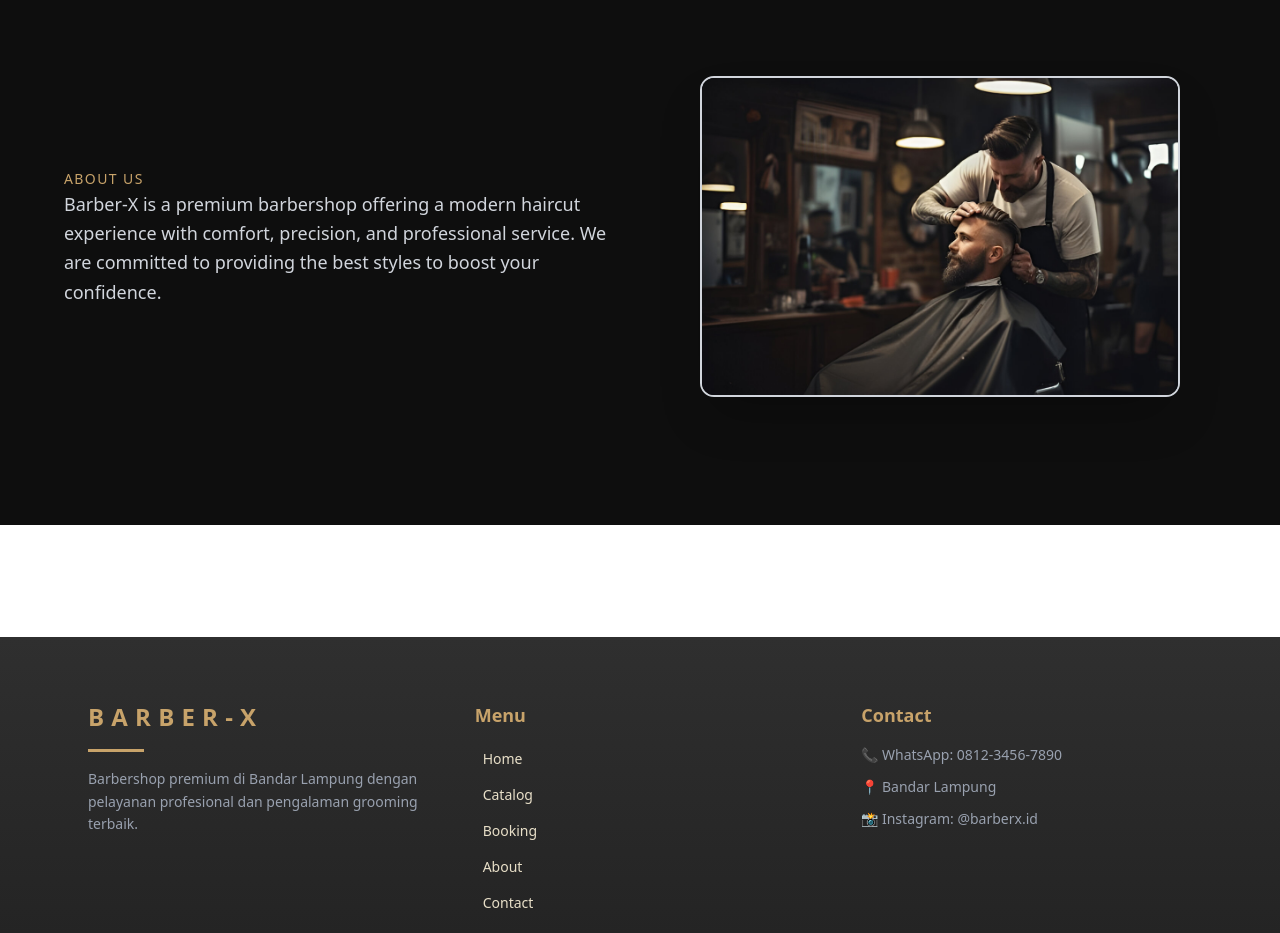
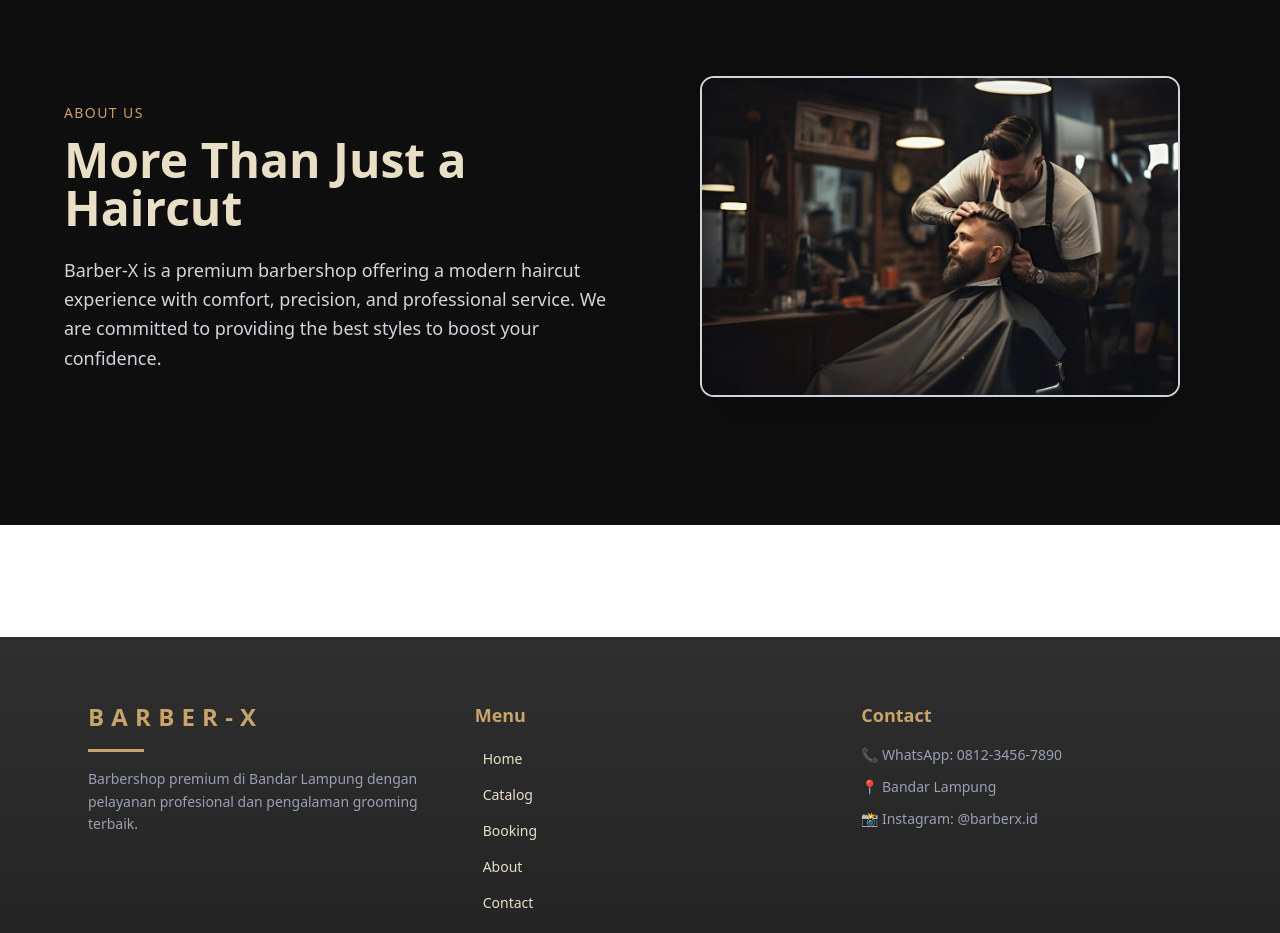
Before and after one commit to NaswaNovellia-23312014/Barber-x, a Next.js app in the folder web/: page / in a window 1280 px wide. Shown: the part 860-1793 px from the top of the page. Built offline with nearby package versions, Linux system fonts and the light colour scheme.

Commit message:
ui: perbarui  label pada about section

```diff
--- a/web/src/app/(main)/page.tsx
+++ b/web/src/app/(main)/page.tsx
@@ -50,6 +50,10 @@ export default function Home() {
               About Us
             </span>
 
+            <h2 className="text-3xl md:text-5xl font-bold text-[#E9DFC7] mt-3 mb-6">
+              More Than Just a Haircut
+            </h2>
+
 
       <p className="text-gray-300 leading-relaxed md:text-lg">
         Barber-X is a premium barbershop offering a modern haircut experience with comfort, precision, and professional service.
```
